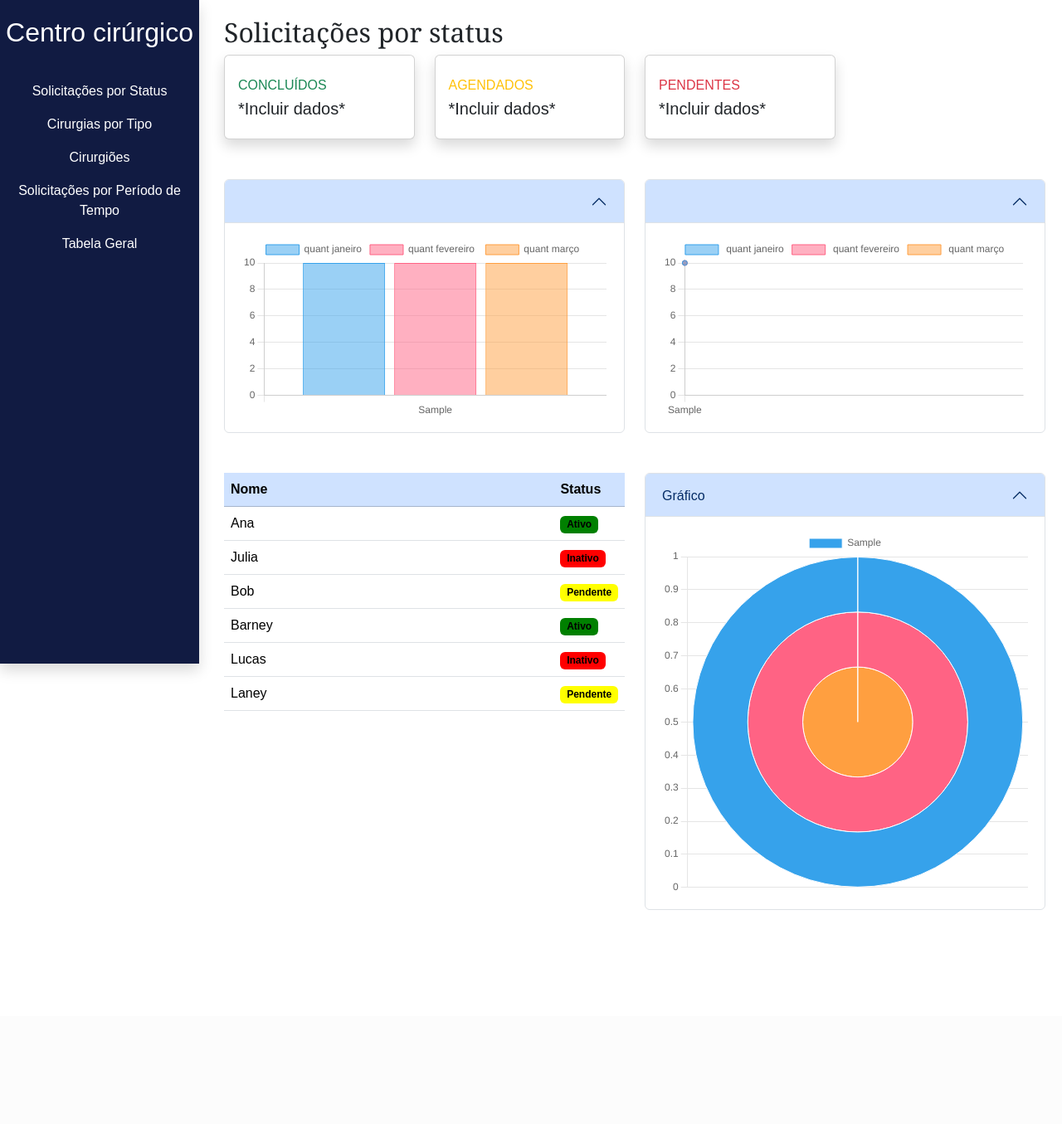
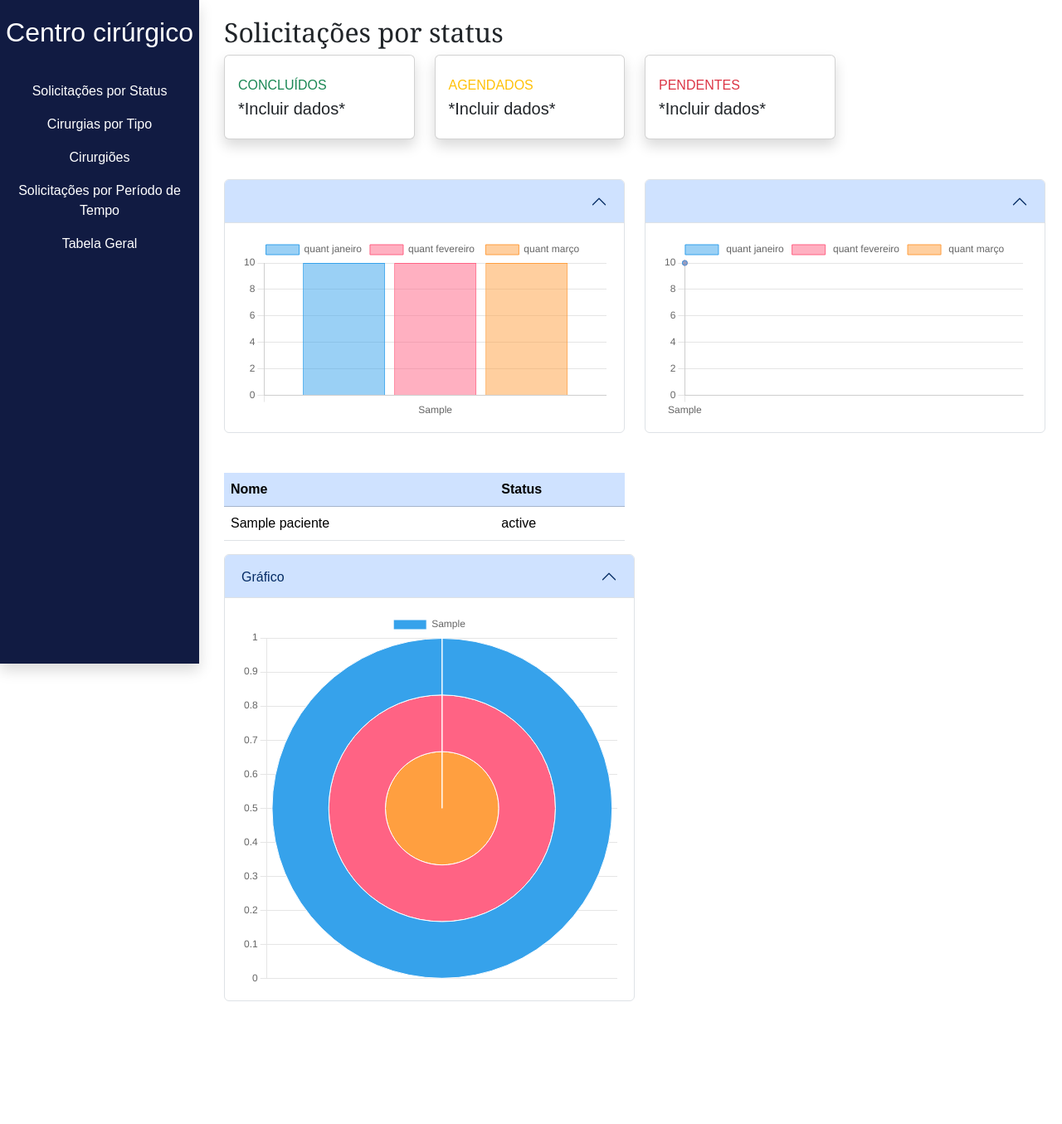
Before and after one commit to vitpinheiro/centrocirurgico, a PHP site: page /solicitacaoporstatus.php in a window 1280 px wide. Shown: the whole page at 83% size. Before the commit the page ends 1097 px from the top, so only its background shows below. Run offline with PHP 8.4, Linux system fonts and the light colour scheme; tables that the repository leaves empty or names only in its code hold one stand-in row (values such as "Sample post"); some libraries are stand-ins or nearby versions.

Commit message:
tabela puxando do banco de dados

```diff
--- a/solicitacaoporstatus.php
+++ b/solicitacaoporstatus.php
@@ -5,7 +5,17 @@ namespace teste;
 include_once("pegarregistro.php");
 
 $puxardados = new PuxarDados;
+$puxar = new PuxarFuncoes;
 $mostrarbanco = $puxardados->pegarregistro();
+$mostrarstatus = $puxar->pegarnomestatus();
+
+
+
+$nomepaciente =array_column($mostrarstatus, 'nome');
+$nomepaciente_json = json_encode($nomepaciente);
+$statuspaciente = array_column($mostrarstatus, 'status');
+$statuspaciente_json = json_encode($statuspaciente);
+
 
 
 // Extraia as informações do banco de dados para uso no gráfico
@@ -133,11 +143,11 @@ footer{
 }
 
 .content {
-  margin-left: 250px;
+
   padding: 20px;
-  height: 20em;
-} */
-/*  */
+
+}
+
 .line {
   width: 25px;
   height: 3px;
@@ -166,17 +176,15 @@ body, html {
 
 /* Estilos do conteúdo principal */
 .content {
-  /* flex-grow: 1; /* O conteúdo principal ocupará o espaço restante */
-  /* padding: 20px;
-  height: 100vh; Ocupa a altura total da tela */
-  /* overflow-y: auto; Adiciona rolagem vertical se o conteúdo ultrapassar a altura da tela */ */
+  margin-left: 250px; /* Ajuste a largura conforme necessário */
+
 }
 
 /* Estilos para o menu de hambúrguer */
 .hamburger-menu {
   display: none;
   cursor: pointer;
-  position: absolute;
+
   top: 20px;
   right: 20px;
   z-index: 3; /* Para garantir que o menu de hambúrguer esteja acima do conteúdo */
@@ -245,7 +253,8 @@ body, html {
 </div>
   </div>  -->
   <!--  -->
-  <div class="wrapper"></div>
+
+<div class="div-wrapper">
   <div class="sidebar shadow">
     <h2><a href="index.php">Centro cirúrgico</a></h2><br>
     <ul class="menu">
@@ -260,6 +269,7 @@ body, html {
         <div class="line"></div>
         <div class="line"></div>
     </div>
+</div>
 </div>
   <!--  -->
 
@@ -363,34 +373,17 @@ body, html {
                 </tr>
             </thead>
             <tbody>
-                <tr class="table">
-                    <td class="table">Ana </td>
-                    <td><span class=" badge badge-custom-green">Ativo</span></td>
-                </tr>
-                <tr class="table">
-                    <td class="table">Julia</td>
-                    <td><span class="badge badge-custom-red">Inativo</span></td>
-                </tr>
-                <!-- Adicione mais linhas conforme necessário -->
-                <tr class="table">
-                    <td class="table">Bob</td>
-                    <td><span class="badge badge-custom-yellow">Pendente</span></td>
-                </tr>
-                <tr class="table">
-                    <td class="table">Barney</td>
-                    <td><span class=" badge badge-custom-green">Ativo</span></td>
-                </tr>
-                <tr class="table">
-                    <td class="table">Lucas</td>
-                    <td><span class="badge badge-custom-red">Inativo</span></td>
-                </tr>
-                <tr class="table">
-                    <td class="table">Laney</td>
-                    <td><span class="badge badge-custom-yellow">Pendente</span></td>
-                </tr>
+                <?php foreach ($nomepaciente as $index => $nome): ?>
+                    <tr class="table">
+                        <td><?php echo $nome; ?></td>
+                        <td><?php echo $statuspaciente[$index]; ?></td>
+                    </tr>
+                <?php endforeach; ?>
             </tbody>
         </table>
     </div>
+</div>
+
     <div class="col-md-6 mt-4 mt-md-0">
         <div class="accordion" id="accordionPanelsStayOpenExample3">
             <div class="accordion-item">
```
Also changed, not shown: funcoes.php (+4 -7 lines), pegarregistro.php (+36 -1 lines).
